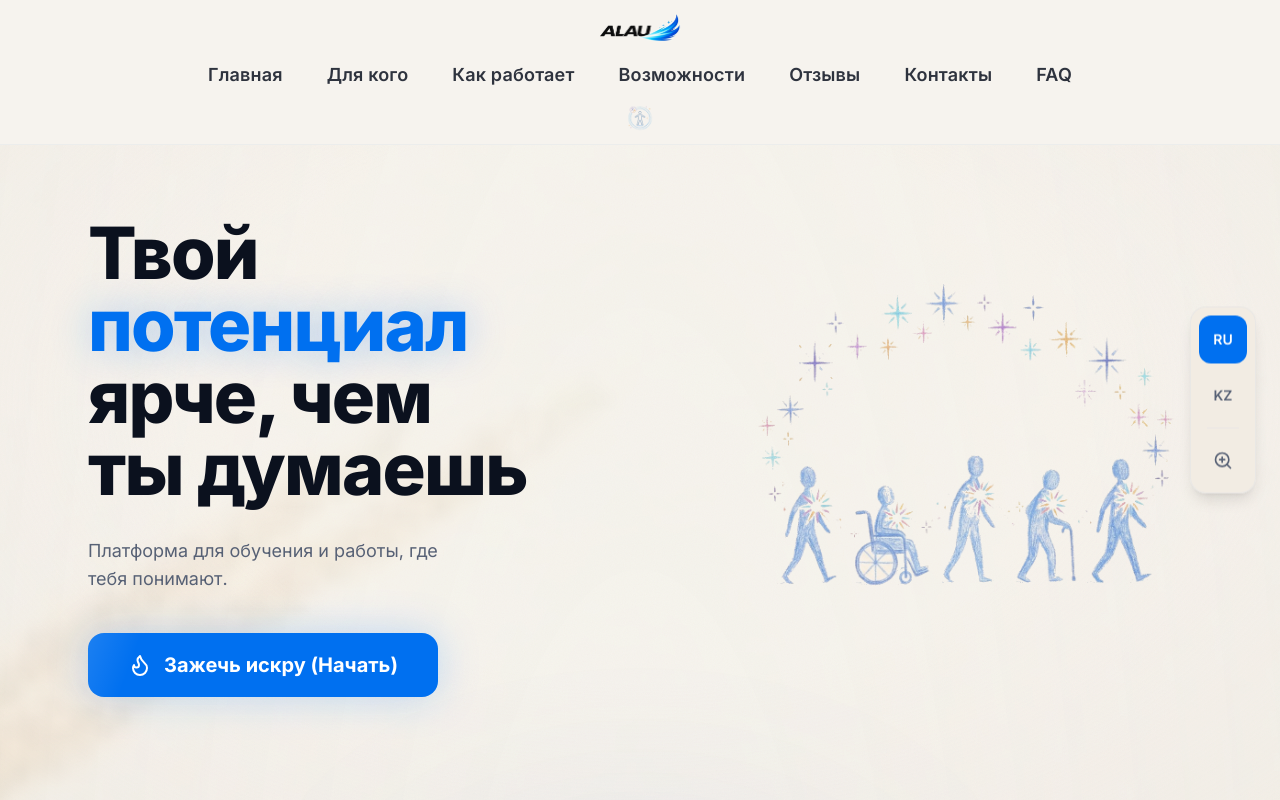
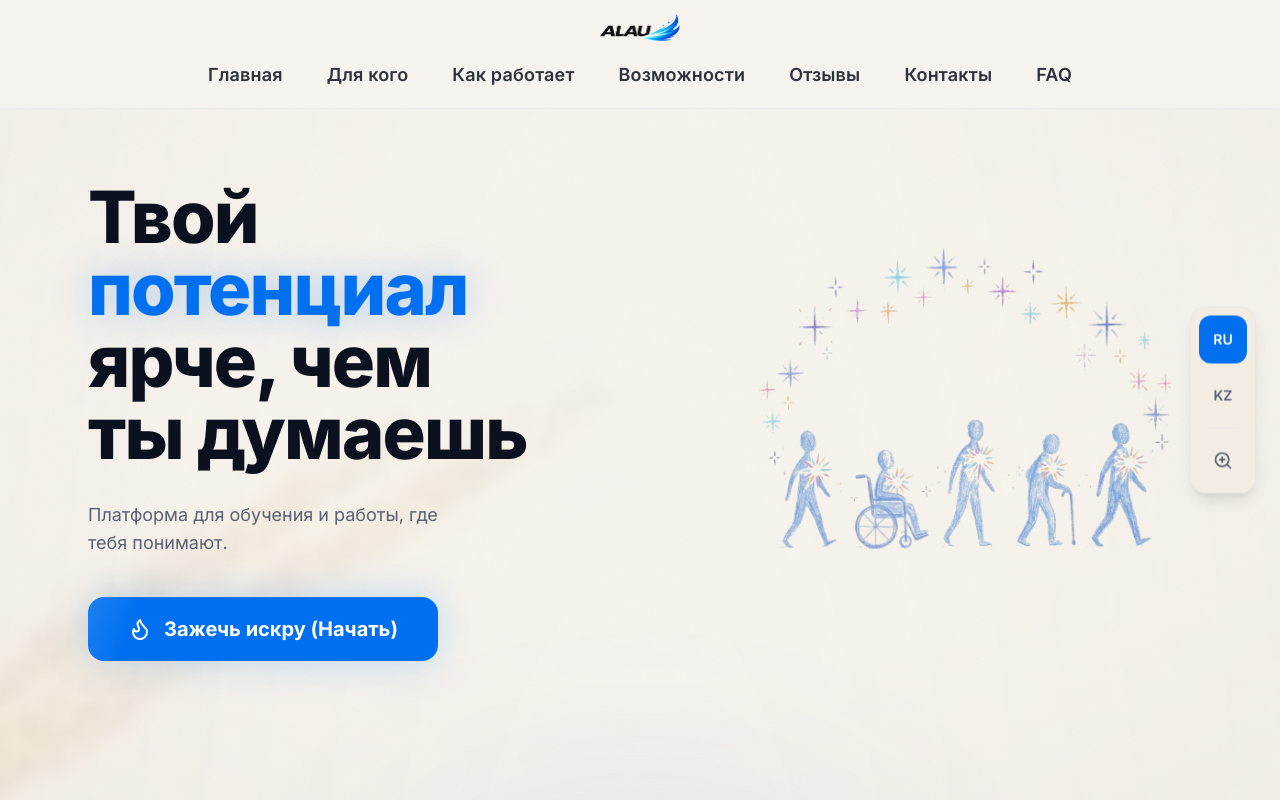
Before and after one commit to AlansPage/alau_landing_page, a Next.js app: page / in a window 1280 px wide. Shown: the top 800 px of the page. Built offline with nearby package versions, Linux system fonts and the light colour scheme.

Commit message:
Remove decorative accessibility badge from navbar
https://claude.ai/code/session_016KRYG9wZ9koX4EMB9ZD5Vx

```diff
--- a/components/site-header.tsx
+++ b/components/site-header.tsx
@@ -1,8 +1,6 @@
 "use client"
 
 import { useEffect, useRef } from "react"
-
-import Image from "next/image"
 
 import { Logo } from "@/components/logo"
 import { getI18n } from "@/lib/i18n"
@@ -82,19 +80,6 @@ export function SiteHeader() {
             </a>
           ))}
         </nav>
-
-        {/* Decorative accessibility badge (non-interactive) */}
-        <div className="pointer-events-none select-none" aria-hidden="true">
-          <div className="relative h-7 w-7 overflow-hidden rounded-md opacity-70">
-            <Image
-              src="/images/accessibility-badge.png"
-              alt=""
-              fill
-              className="object-cover"
-              sizes="28px"
-            />
-          </div>
-        </div>
       </div>
     </header>
   )
```
